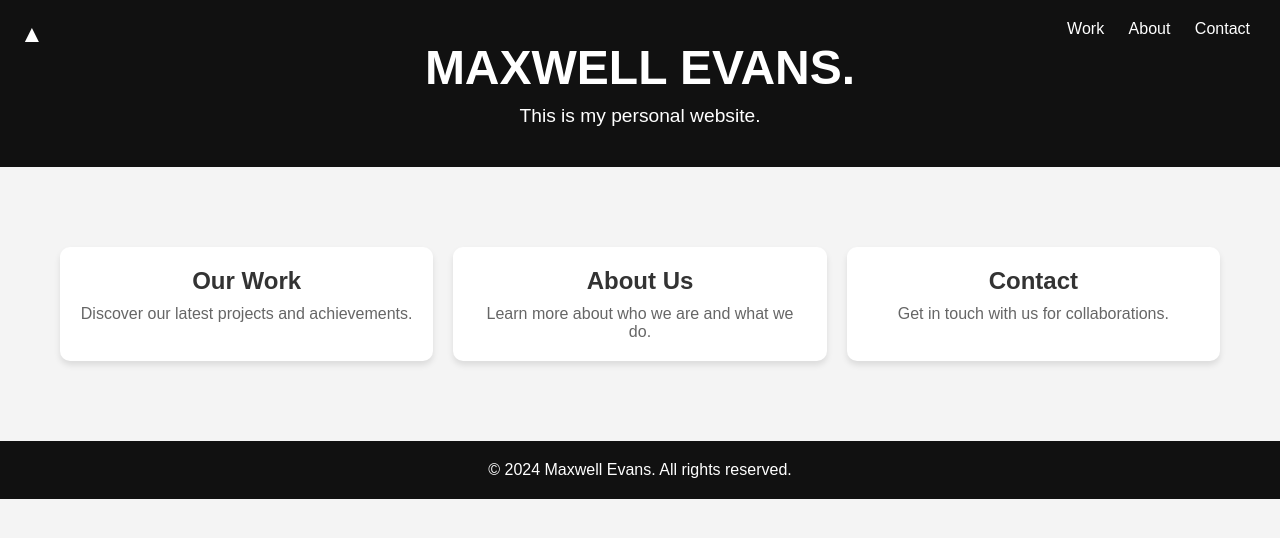
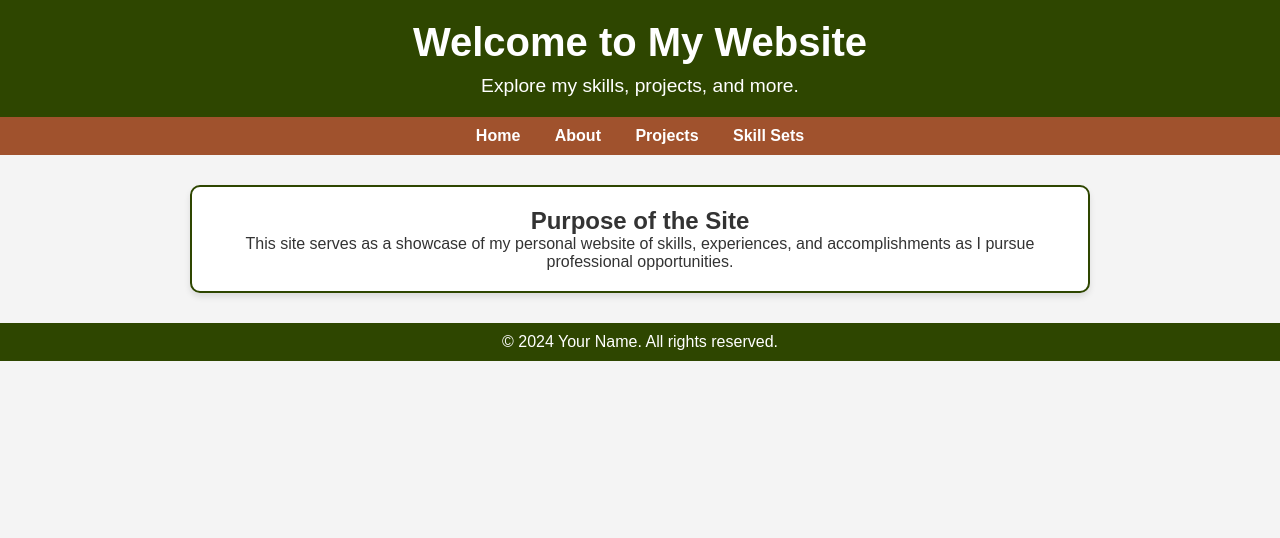
Before and after one commit to maxwelllevans/maxwelllevans.github.io, a plain HTML site: page index.html in a window 1280 px wide. Drawn offline with Linux system fonts and the light colour scheme.

Commit message:
Update index.html

```diff
--- a/index.html
+++ b/index.html
@@ -3,138 +3,26 @@
 <head>
     <meta charset="UTF-8">
     <meta name="viewport" content="width=device-width, initial-scale=1.0">
-    <title>My Trendsetting Website</title>
-    <style>
-        /* General Reset */
-        * {
-            margin: 0;
-            padding: 0;
-            box-sizing: border-box;
-        }
-
-        body {
-            font-family: 'Arial', sans-serif;
-            background-color: #f4f4f4;
-            color: #333;
-        }
-
-        /* Header Section */
-        header {
-            background-color: #111; /* Dark background */
-            color: #fff;
-            padding: 40px 20px;
-            text-align: center;
-            position: relative;
-        }
-
-        header h1 {
-            font-size: 3rem;
-            font-weight: bold;
-        }
-
-        header p {
-            font-size: 1.2rem;
-            margin-top: 10px;
-        }
-
-        /* Logo */
-        .logo {
-            position: absolute;
-            top: 20px;
-            left: 20px;
-            font-size: 1.5rem;
-            color: #fff;
-        }
-
-        /* Navigation */
-        nav {
-            position: absolute;
-            top: 20px;
-            right: 20px;
-        }
-
-        nav a {
-            color: #fff;
-            text-decoration: none;
-            margin: 0 10px;
-            font-size: 1rem;
-        }
-
-        nav a:hover {
-            text-decoration: underline;
-        }
-
-        /* Main Content Section */
-        main {
-            padding: 40px 20px;
-            max-width: 1200px;
-            margin: 40px auto;
-            display: flex;
-            gap: 20px;
-            justify-content: center;
-        }
-
-        .section {
-            background: #fff;
-            flex: 1;
-            padding: 20px;
-            text-align: center;
-            box-shadow: 0 4px 6px rgba(0, 0, 0, 0.1);
-            border-radius: 10px;
-        }
-
-        .section h2 {
-            font-size: 1.5rem;
-            margin-bottom: 10px;
-        }
-
-        .section p {
-            font-size: 1rem;
-            color: #666;
-        }
-
-        /* Footer Section */
-        footer {
-            text-align: center;
-            padding: 20px;
-            background: #111;
-            color: #fff;
-            margin-top: 20px;
-        }
-    </style>
+    <title>Home - My Website</title>
+    <link rel="stylesheet" href="style.css">
 </head>
 <body>
-    <!-- Header -->
     <header>
-        <div class="logo">▲</div>
-        <h1>MAXWELL EVANS.</h1>
-        <p>This is my personal website.</p>
-        <nav>
-            <a href="#work">Work</a>
-            <a href="#about">About</a>
-            <a href="#contact">Contact</a>
-        </nav>
+        <h1>Welcome to My Website</h1>
+        <p>Explore my skills, projects, and more.</p>
     </header>
-
-    <!-- Main Content -->
+    <nav>
+        <a href="index.html">Home</a>
+        <a href="about.html">About</a>
+        <a href="projects.html">Projects</a>
+        <a href="skills.html">Skill Sets</a>
+    </nav>
     <main>
-        <div class="section">
-            <h2>Our Work</h2>
-            <p>Discover our latest projects and achievements.</p>
-        </div>
-        <div class="section">
-            <h2>About Us</h2>
-            <p>Learn more about who we are and what we do.</p>
-        </div>
-        <div class="section">
-            <h2>Contact</h2>
-            <p>Get in touch with us for collaborations.</p>
-        </div>
+        <h2>Purpose of the Site</h2>
+        <p>This site serves as a showcase of my personal website of skills, experiences, and accomplishments as I pursue professional opportunities.</p>
     </main>
-
-    <!-- Footer -->
     <footer>
-        &copy; 2024 Maxwell Evans. All rights reserved.
+        &copy; 2024 Your Name. All rights reserved.
     </footer>
 </body>
 </html>
```
